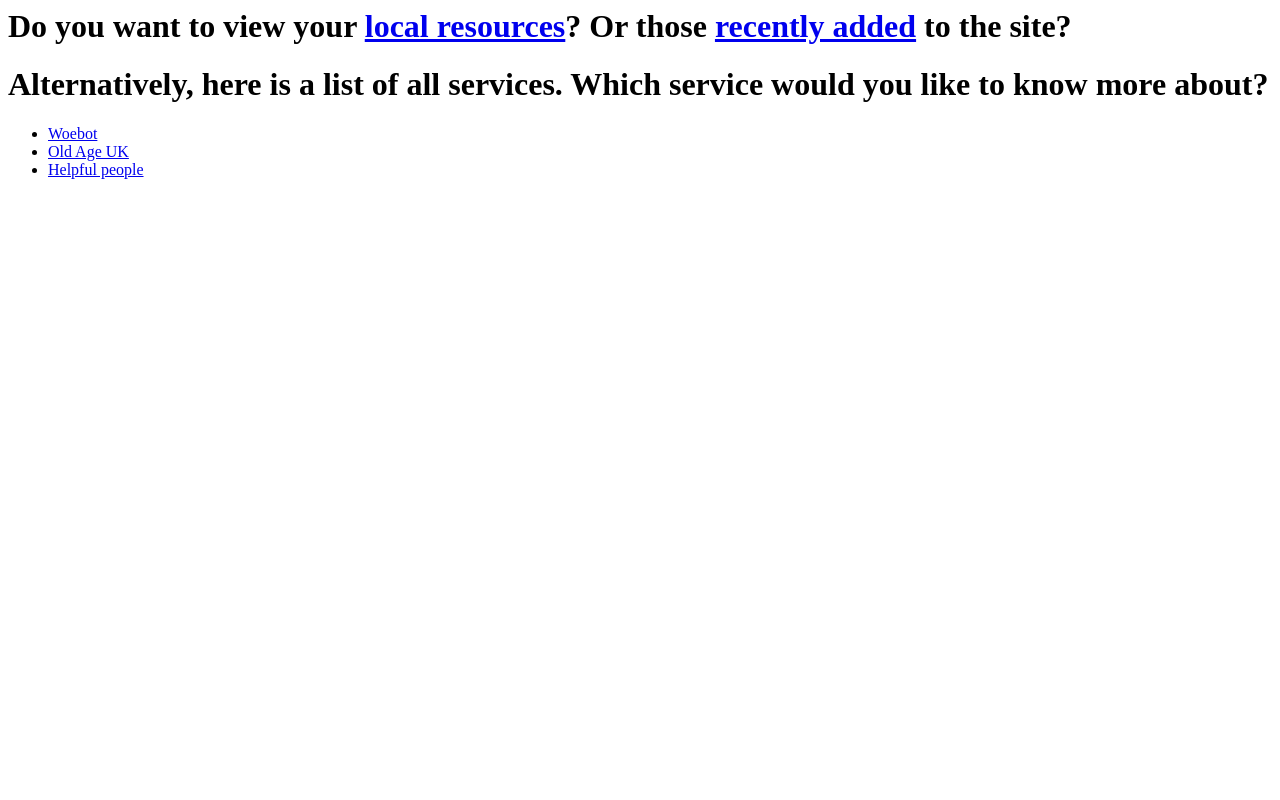
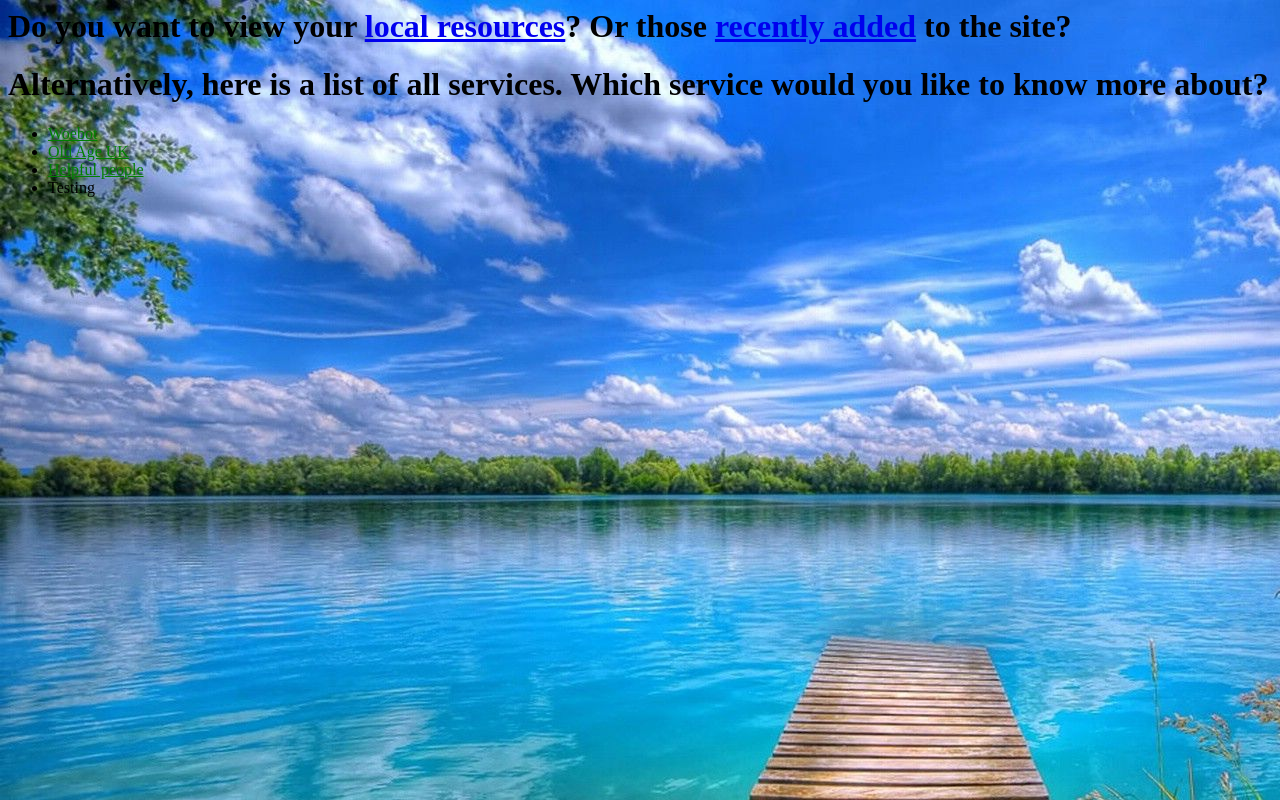
Before and after one commit to chris-lovejoy/Social_Prescribing_Database, a Django app: page /services/ in a window 1280 px wide. Run offline with Django 3.2, Linux system fonts and the light colour scheme; data comes from the database, SQL or seed files in the repository.

Commit message:
adding CSS

```diff
--- /dev/null
+++ b/services/static/services/style.css
@@ -0,0 +1,7 @@
+li a {
+	color:green;
+}
+
+body {
+	background: white url("images/background.jpg") no-repeat;
+}
--- a/services/templates/services/index.html
+++ b/services/templates/services/index.html
@@ -1,3 +1,7 @@
+{% load static %}
+
+<link rel="stylesheet" type="text/css" href="{% static 'services/style.css' %}">
+
 
 <h1>Do you want to view your <a href="{% url 'location' %}">local resources</a>? Or those <a href="{% url 'recent' %}">recently added</a> to the site?</h1>
 
@@ -10,4 +14,6 @@
 	<li><a href="{% url 'detail' services.id %}"> {{ services.title }} </a></li>
 {% endfor %}
 
+<li> Testing </li>
+
 </ul>
```
Also changed, not shown: services/static/services/images/background.jpg (added).
